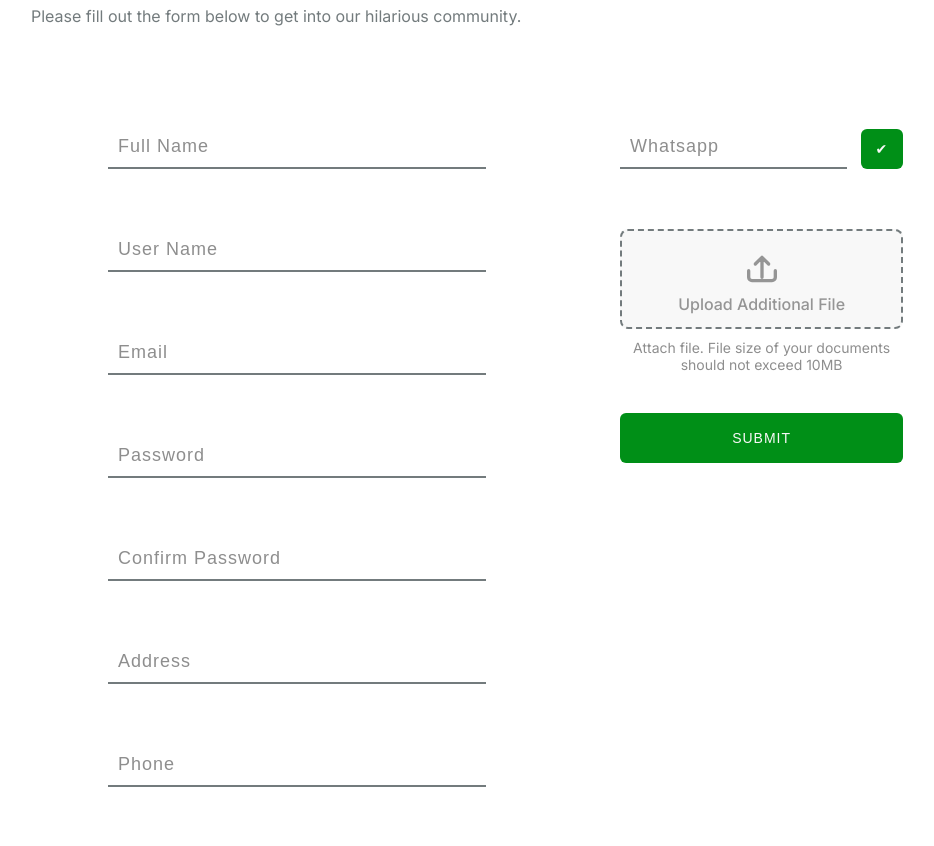
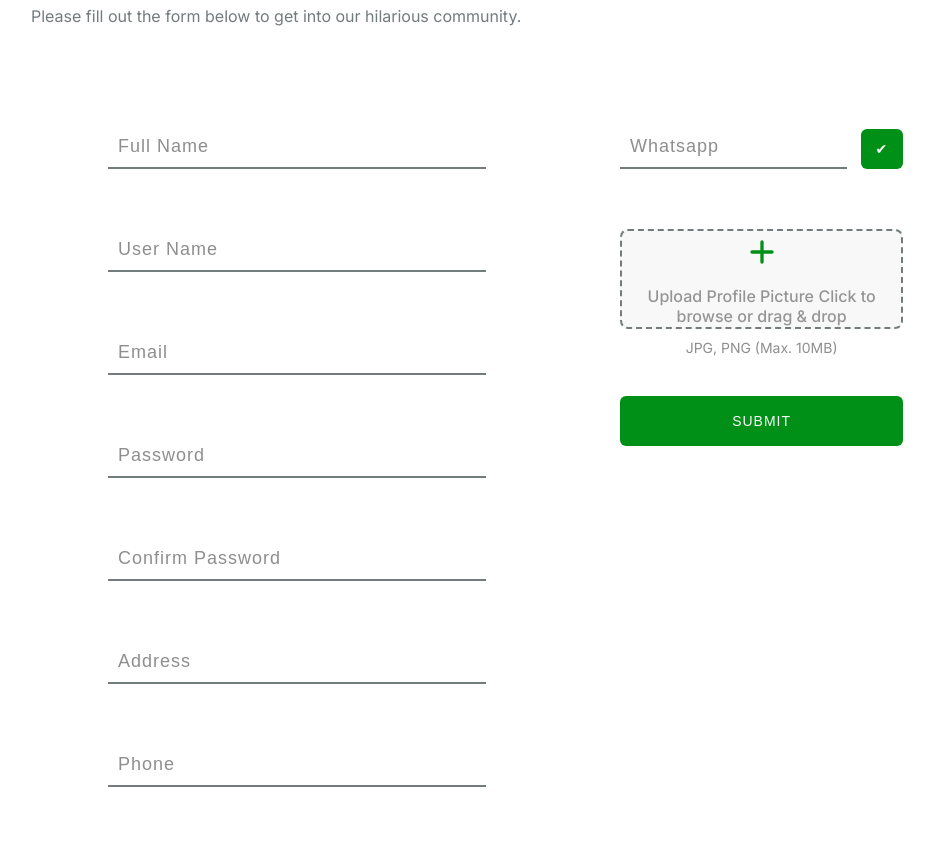
Before and after one commit to nourshaaban1/Registration-Form, a PHP site: page / in a window 1280 px wide. Shown: the part 213-1059 px from the top of the page, without its empty margins (112-1046 px from the left). Run offline with PHP 8.4, Linux system fonts and the light colour scheme.

Commit message:
fix assets link with index file, enhance upload image section

```diff
--- a/index.php
+++ b/index.php
@@ -6,8 +6,8 @@
     <meta name="viewport" content="width=device-width, initial-scale=1.0">
     <meta name=" description" content="Registration Form">
     <title>Registration Form</title>
-    <link rel="stylesheet" href="/assets/styles/style.css">
-    <script defer src="/assets/JS/API_Ops.js"></script>
+    <link rel="stylesheet" href="assets/styles/style.css">
+    <script defer src="assets/JS/API_Ops.js"></script>
 </head>
 
 <body>
@@ -20,7 +20,7 @@
     </div>
     <!-- <div class="container"> -->
 
-    <form action="index.php" method="get">
+    <form action="DB_Ops.php" method="post">
         <div class="form">
             <div class="left">
                 <div class="form-group">
@@ -61,14 +61,18 @@
                 <div class="upload-container">
                     <input type="file" id="fileInput" name="image" accept="image/*" class="file-input" />
                     <label for="fileInput" class="upload-box">
-                        <svg class="upload-icon" xmlns="http://www.w3.org/2000/svg" width="24" height="24" fill="none" viewBox="0 0 24 24" stroke="currentColor">
-                            <path stroke-linecap="round" stroke-linejoin="round" stroke-width="2" d="M4 16v4a2 2 0 002 2h12a2 2 0 002-2v-4m-4-4l-4-4m0 0l-4 4m4-4v12"></path>
-                        </svg>
-                        <span>Upload Additional File</span>
+                        <div class="preview-container">
+                            <svg class="upload-icon" xmlns="http://www.w3.org/2000/svg" width="48" height="48" fill="none" viewBox="0 0 24 24" stroke="#008F17">
+                                <path stroke-linecap="round" stroke-linejoin="round" stroke-width="2" d="M12 6v6m0 0v6m0-6h6m-6 0H6"></path>
+                            </svg>
+                            <div class="upload-text">
+                                <span class="upload-title">Upload Profile Picture</span>
+                                <span class="upload-subtitle">Click to browse or drag & drop</span>
+                            </div>
+                        </div>
                     </label>
-                    <p class="file-size-text">Attach file. File size of your documents should not exceed 10MB</p>
+                    <p class="file-size-text">JPG, PNG (Max. 10MB)</p>
                 </div>
-
 
                 <div class="submit-btn">
                     <button type="submit" id="submit" name="submit">Submit</button>
@@ -81,7 +85,7 @@
 
     <!-- </div> -->
     <!-- <?php include 'footer.php'; ?> -->
-    <script src="/assets/JS/script.js"></script>
+    <script src="assets/JS/script.js"></script>
 </body>
 
 </html>
```
